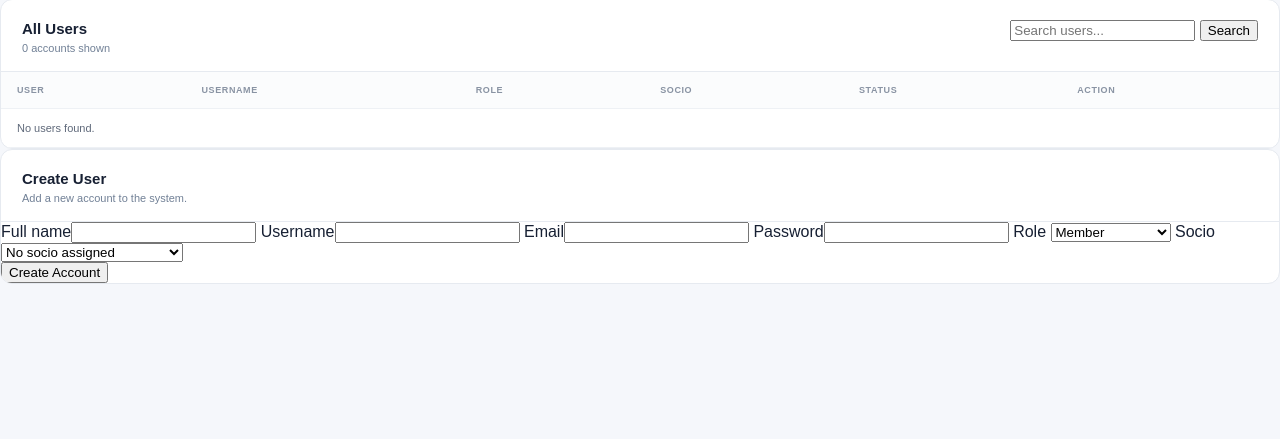
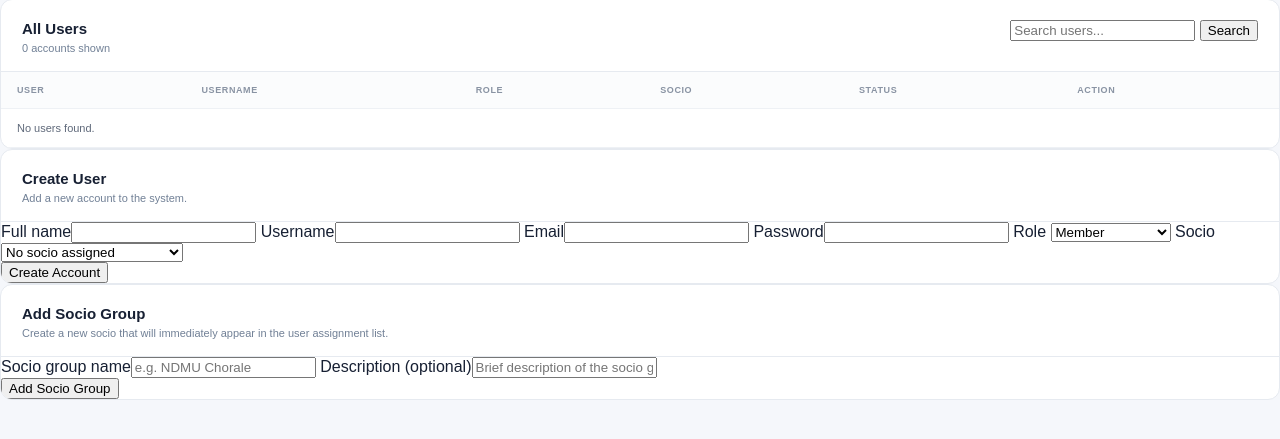
Before and after one commit to shackdoww/socio-attendance-system, a Flask app: template templates/admin/users.html in a window 1280 px wide. Shown: the part 328-767 px from the top of the page. Run offline with Flask 3, Linux system fonts and the light colour scheme; the template is opened without the code that fills it: values that come from a table or form of the project are taken from there, others are empty; data comes from the database, SQL or seed files in the repository.

Commit message:
Add socio group creation form to user management

```diff
--- a/templates/admin/users.html
+++ b/templates/admin/users.html
@@ -124,6 +124,22 @@
                     <button class="primary-button" type="submit">Create Account</button>
                 </form>
             </section>
+
+            <section class="panel" id="create-socio">
+                <div class="panel-header">
+                    <div>
+                        <h2>Add Socio Group</h2>
+                        <p>Create a new socio that will immediately appear in the user assignment list.</p>
+                    </div>
+                </div>
+                <form class="user-form" method="post" action="{{ url_for('admin.create_socio') }}">
+                    <div class="form-grid">
+                        <label>Socio group name<input name="name" required maxlength="120" placeholder="e.g. NDMU Chorale"></label>
+                        <label>Description (optional)<input name="description" maxlength="500" placeholder="Brief description of the socio group"></label>
+                    </div>
+                    <button class="primary-button" type="submit">Add Socio Group</button>
+                </form>
+            </section>
         </main>
     </div>
 </body>
```
